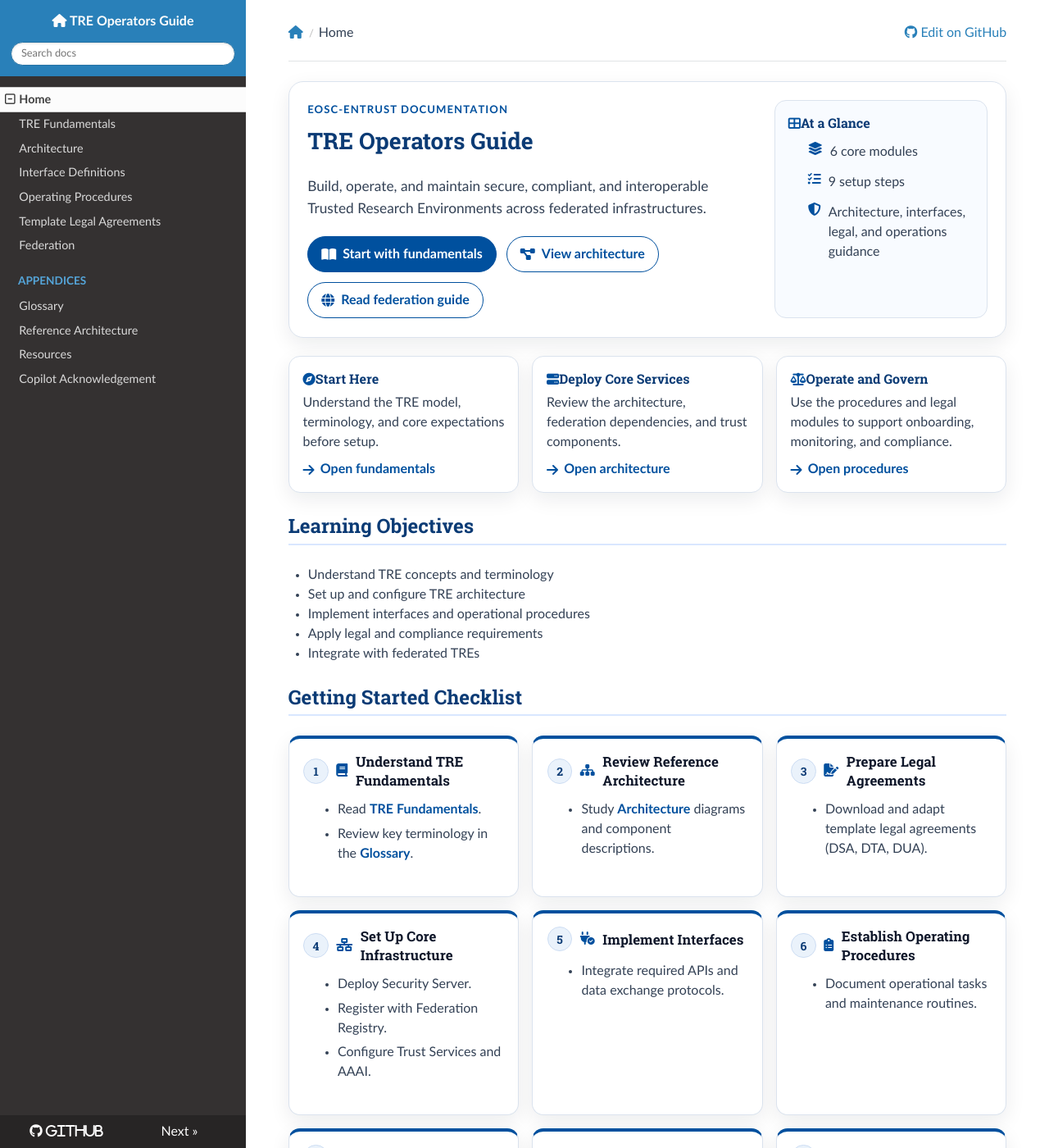
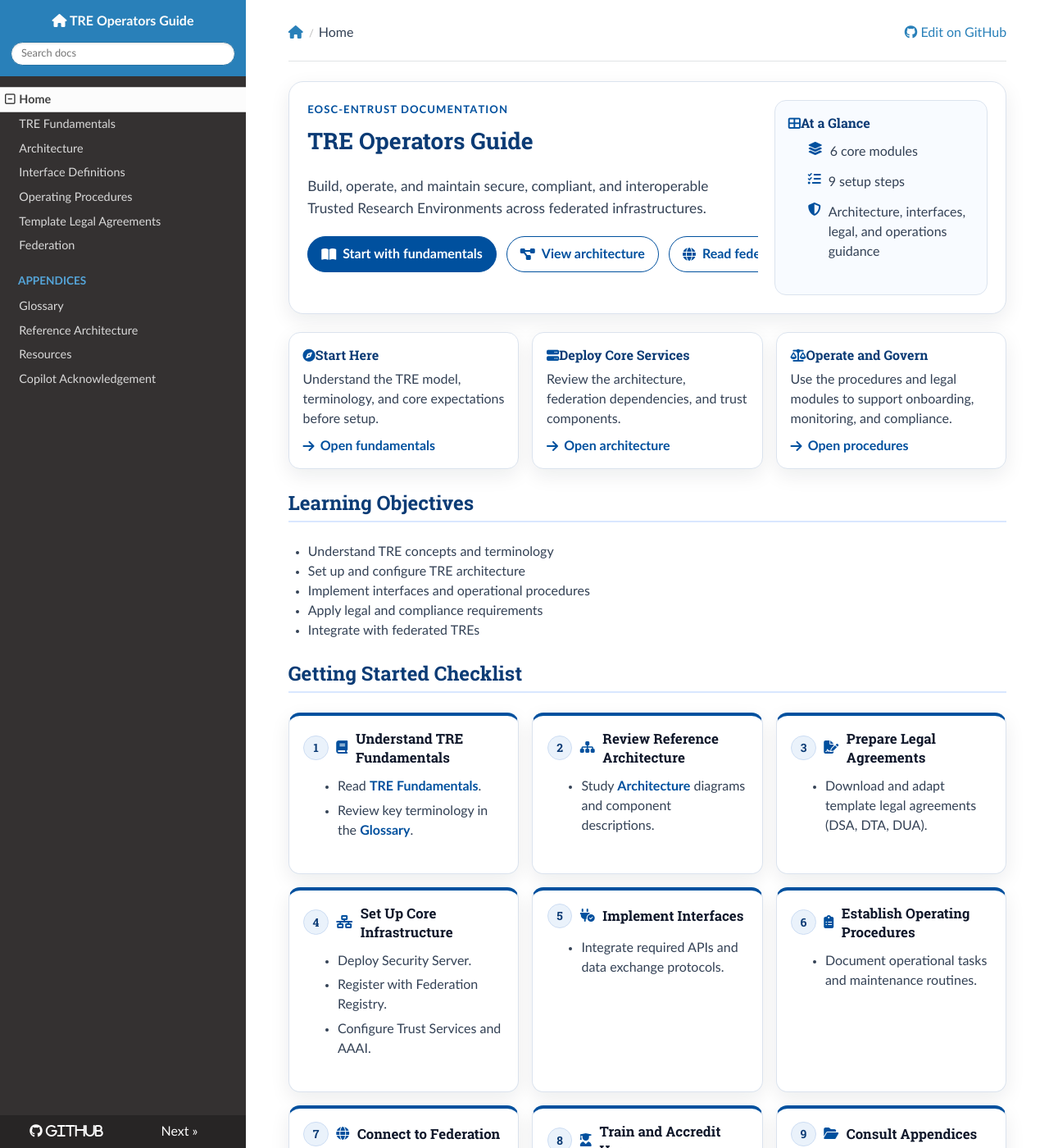
Before and after one commit to unioslo/tre-operators-docs, an MkDocs documentation site: the page built from docs/index.md, in a window 1280 px wide and 1400 px high. Shown: the whole window at 82% size. Built offline with MkDocs 1.6.1, drawn with Linux system fonts in a browser that asks for light colours; nearby versions of some CDN libraries.

Commit message:
Refactor hero actions layout for improved responsiveness and user interaction

```diff
--- a/docs/stylesheets/home.css
+++ b/docs/stylesheets/home.css
@@ -55,9 +55,10 @@
 
 .tre-hero-actions {
   display: flex;
-  flex-wrap: wrap;
+  flex-wrap: nowrap;
   gap: 0.75rem;
   margin-top: 1.2rem;
+  overflow-x: auto;
 }
 
 .tre-hero-link {
@@ -70,6 +71,7 @@
   font-weight: 700;
   align-items: center;
   padding: 0.72rem 1rem;
+  white-space: nowrap;
   text-decoration: none;
   transition: transform 160ms ease, box-shadow 160ms ease, background-color 160ms ease;
 }
@@ -290,7 +292,7 @@ li {
   }
 
   .tre-hero-actions {
-    flex-direction: column;
+    flex-direction: row;
   }
 
   .tre-hero-link {
```
